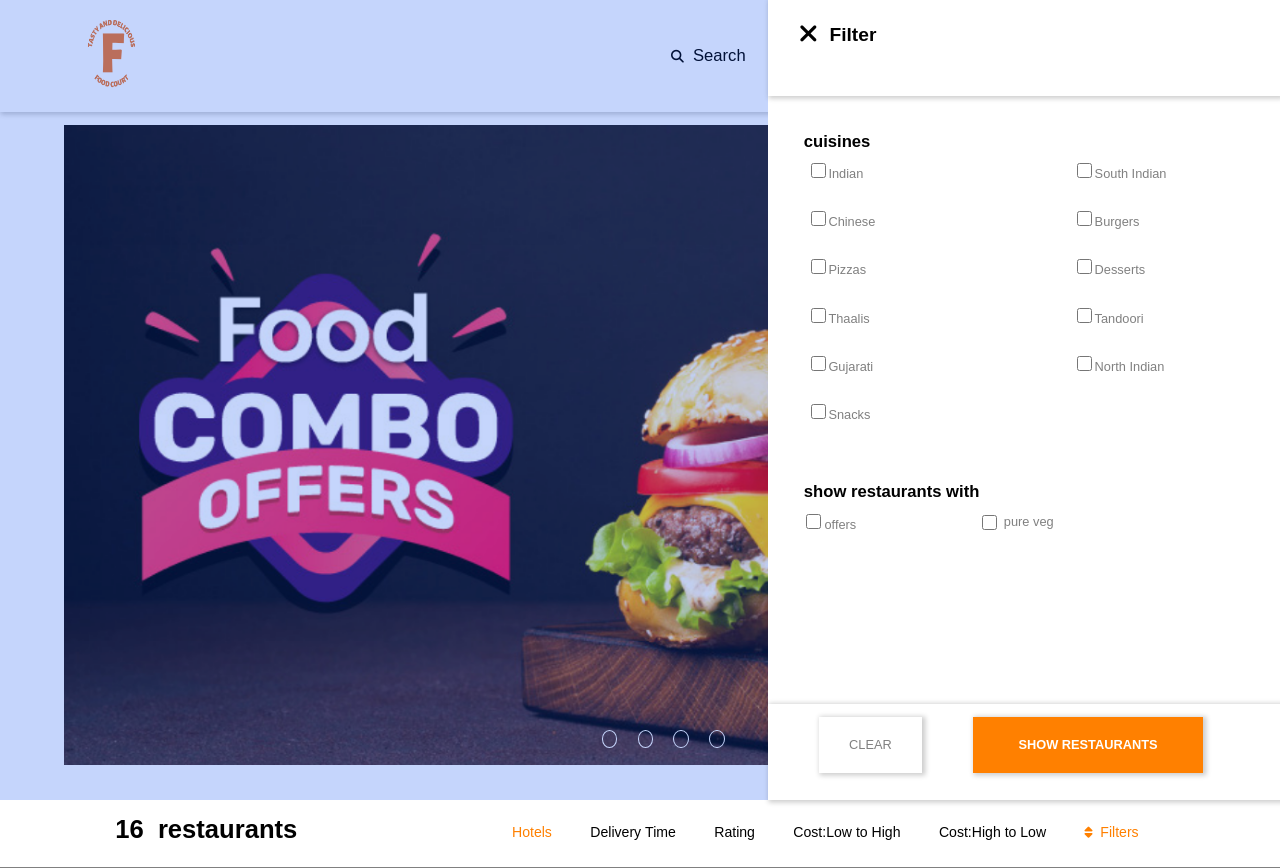
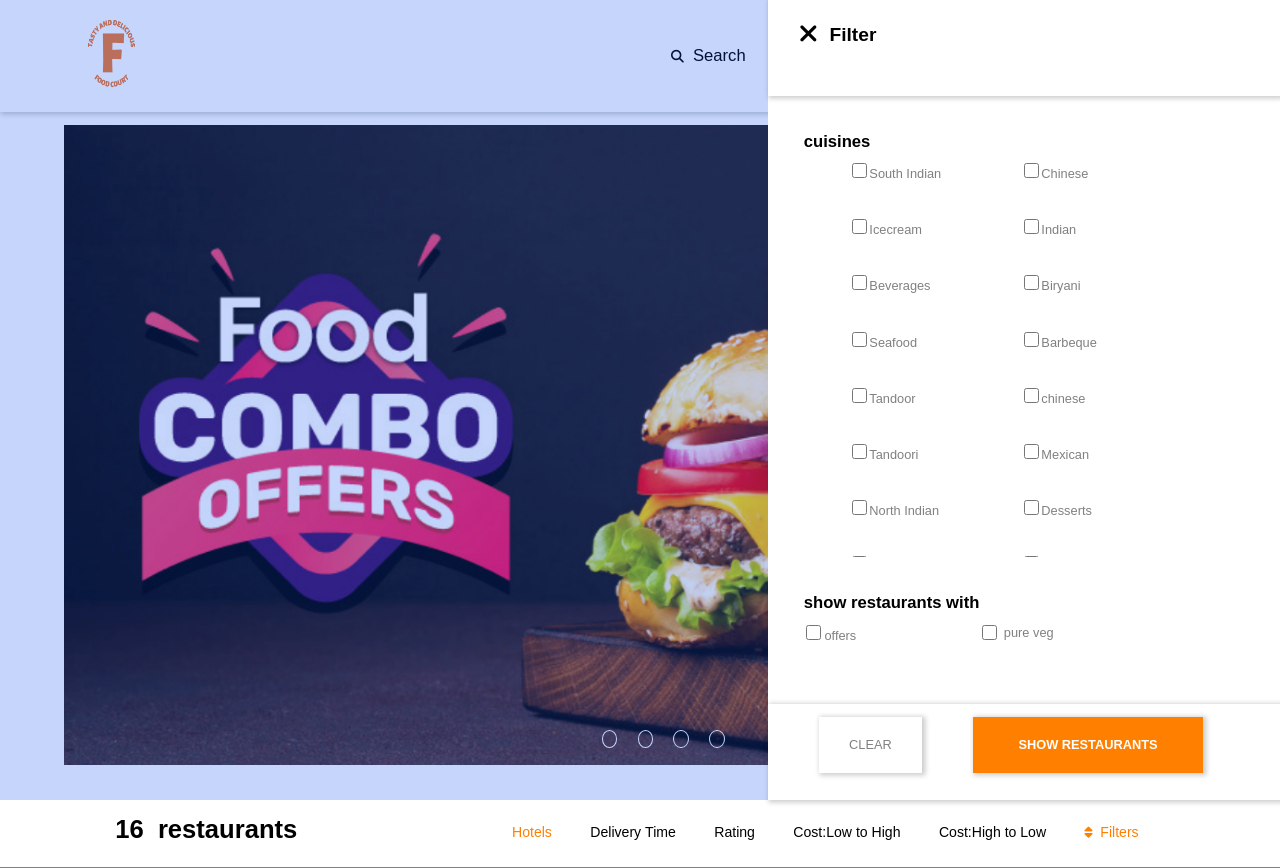
Before and after one commit to ManiKandanDev2312/Aspire-My-Learnings, an Angular app: page /filter in a window 1280 px wide. Built offline with nearby package versions, Linux system fonts and the light colour scheme; data requests are answered from the project's data file.

Commit message:
updated filter

```diff
--- a/db.json
+++ b/db.json
@@ -305,7 +305,7 @@
       "id": 4,
       "hotelimage": "./assets/hotelpage/HMR Hotel.webp",
       "hotelname": "HMR Hotel",
-      "dishvariety": "Briyani, Indian, chinese, Seafood, Tandoori, Mexican",
+      "dishvariety": "Biryani, Indian, chinese, Seafood, Tandoori, Mexican",
       "timeDel": "29",
       "Costfortwo": "₹300",
       "offer": "40% off | Use TRYNEW"
--- a/src/app/database.service.ts
+++ b/src/app/database.service.ts
@@ -7,14 +7,22 @@ import { HttpClient } from "@angular/common/http";
 })
 export class DatabaseService {
   Array:any=[];
+  Array1:any=[];
   name:string="";
   username:string="";
   checkMob:number=0;
   userMob:number=0;
+  demo:any=[];
   dummy:any;
   dummy1:any;
   dummy2:any;
+  variety:any=[];
+  varietydish:any=[];
+  varietyfood:any=[];
+  mani:any=[];
+  array:any=[];
   islogged:boolean=false;
+  s:number=0;
   constructor(private http:HttpClient) {
     this.http.get<any>("http://localhost:3000/customerDetails").subscribe((x)=>{
       const check=x.find((Umob:any)=>{
@@ -66,7 +74,6 @@ export class DatabaseService {
 
   getHotelName(data:any){
     this.Array=data;
-    // console.log(data);
   }
 
   sendHotelName(){
@@ -75,7 +82,6 @@ export class DatabaseService {
 
 
   sendUserName(){
-    // console.log(this.username);
     return this.username;
   }
 
@@ -97,13 +103,37 @@ export class DatabaseService {
       })
       if(this.dummy){
         this.dummy2=this.dummy1;
-        // console.log(this.dummy2);
       }
     });
   }
 
   send_search(){
-    // console.log(this.dummy2);
     return this.dummy2;
   }
+  send_variety(){
+    this.http.get("http://localhost:3000/hotelDetails").subscribe(x=>{
+      this.demo=x;
+      for(var i=0;i<this.demo.length;i++){
+        this.variety[i]=this.demo[i].dishvariety;
+        var str=this.variety[i];
+        this.varietydish[i]=str.split(", ");
+
+      }
+      for(var i=0;i<this.varietydish.length;i++){
+        this.array=this.varietydish[i];
+         if(this.array.length==1){
+          if(!this.varietyfood.includes(this.array[0]))
+          this.varietyfood[this.s++]=this.array[0];
+        }
+        else{
+          for(var j=0; j<this.array.length;j++)
+            {
+              if(!this.varietyfood.includes(this.array[j]))
+              this.varietyfood[this.s++]=this.array[j];
+            }
+        }
+      }
+    });
+    return this.varietyfood;
+  }
 }
--- a/src/app/filter/filter.component.css
+++ b/src/app/filter/filter.component.css
@@ -82,11 +82,14 @@ h3{
   margin-left: 7%;
   margin-top: 1%;
   display: flex;
-  gap: 35%;
+  overflow-y: scroll;
+  height: 50vh;
+  gap: 2%;
   flex-wrap: wrap;
 }
 .flex div{
   margin-bottom: 2%;
+  margin-left: 10%;
   width: 30%;
   height: 5vh;
 }
--- a/src/app/filter/filter.component.html
+++ b/src/app/filter/filter.component.html
@@ -10,7 +10,7 @@
   </div>
   <h3>cuisines</h3>
   <div class="flex">
-    <div *ngFor="let varieties of variety"><input type="checkbox"><p>{{varieties}}</p></div>
+    <div *ngFor="let varieties of variety; let ind=index" (click)="varietyName(ind)"><input type="checkbox"><p>{{varieties}}</p></div>
   </div>
   <h3>show restaurants with</h3>
   <div class="flex1">
--- a/src/app/filter/filter.component.ts
+++ b/src/app/filter/filter.component.ts
@@ -1,4 +1,5 @@
 import { Component } from '@angular/core';
+import { DatabaseService } from '../database.service';
 
 @Component({
   selector: 'app-filter',
@@ -8,6 +9,31 @@ import { Component } from '@angular/core';
 export class FilterComponent {
   exit:boolean=true;
   link:string="";
+  first:any=[];
+  variety:any=[];
+  varietyDishes:any=[];
+  indexarray:any=[];
+  count:number=0;
+  s:number=0;
+  i:number=0;
+  constructor(private filter:DatabaseService){
+    this.variety=this.filter.send_variety();
+  }
 
-  variety:any=["Indian","South Indian","Chinese","Burgers","Pizzas","Desserts","Thaalis","Tandoori","Gujarati","North Indian","Snacks"]
+  varietyName(index:any){
+    if(!this.indexarray.includes(index)){
+      this.indexarray[this.i++]=index;
+    }
+    else{
+      this.indexarray.splice(index,1);
+    }
+
+    if(this.count%2!=0){
+      this.varietyDishes[this.s++]=this.variety[index];
+    }
+    else{
+      this.varietyDishes.slice(index,1);
+    }
+    console.log(this.indexarray);
+  }
 }
```
Also changed, not shown: src/app/search/search.component.ts (+0 -26 lines).
